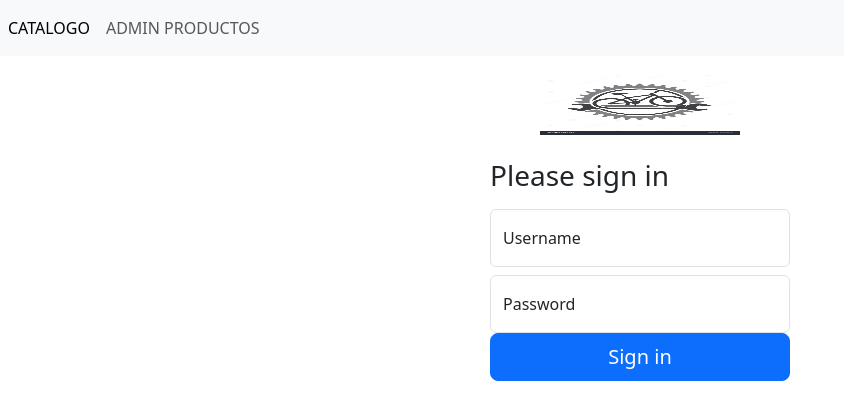
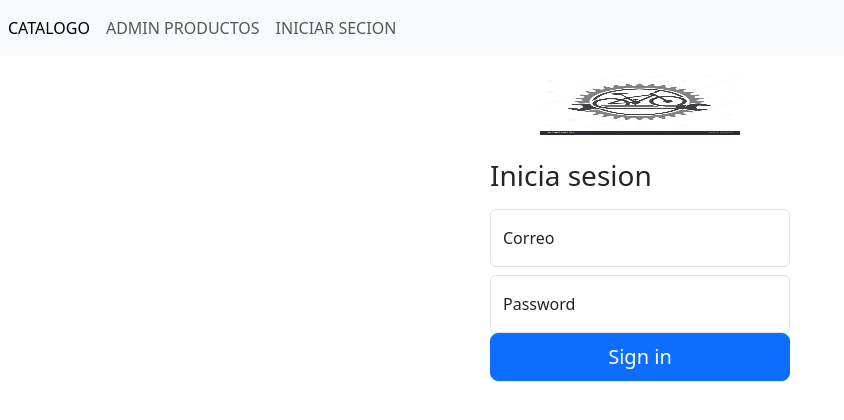
Before and after one commit to williRR/pagina-CRUD, a Flask app: page /login in a window 1280 px wide. Shown: the top 420 px of the page, without its empty margins (0-844 px from the left). Run offline with Flask 3, Linux system fonts and the light colour scheme; some libraries are stand-ins or nearby versions.

Commit message:
agregando funcion simple de login sin cifrado

```diff
--- a/app/app.py
+++ b/app/app.py
@@ -1,11 +1,11 @@
-from flask import Flask, render_template, request,url_for,redirect,flash,send_from_directory
+from flask import Flask, render_template, request,url_for,redirect,flash,send_from_directory,session,Response
 from flask_mysqldb import MySQL
 from datetime import datetime
 #importando mi archivo de configuracion para login
 from config import config
 import os
 
-app = Flask(__name__)
+app = Flask(__name__,template_folder='templates')
 
 #CONEXION A LA BASE DE DATOS
 app.config['MYSQL_HOST'] = 'localhost'
@@ -180,18 +180,30 @@ def descripcion(codigo):
     mysql.connection.commit()
     return render_template('admin/descripcionP.html',producto=datos[0])
 
-#
-@app.route('/')
-def loginP():
-    return redirect(url_for('login'))
+
+
 # LOGIN PAGUINA PRINCIPAL
 @app.route('/login', methods=['GET','POST'])
 def login():
-    if request.method=='POST':
-        print(request.form['username'])
+    if request.method=='POST' and 'correo' in request.form and 'password' :
+        correo = request.form['correo']
+        password = request.form['password']
+
+        cursor=mysql.connection.cursor()
+        cursor.execute('USE tienda')
+        cursor.execute('SELECT * FROM usuarios WHERE correo=%s AND password=%s',(correo,password,))
+        account=cursor.fetchone()
+
+        if account:
+            # Si se encuentra un usuario, redirige a la página de menú
+            return redirect(url_for('index'))
+        else:
+            # Si no se encuentra un usuario, redirige a la página de inicio de sesión con un mensaje de error
+            return render_template('admin/login.html', error='Invalid credentials')
+    else:
+        # Si la solicitud no es un POST o los campos necesarios no están en el formulario, redirige a la página de inicio de sesión
         return render_template('admin/login.html')
-    else:
-        return render_template('admin/login.html')
+
 
 if __name__ == '__main__':
 
--- a/app/templates/admin/cabecera.html
+++ b/app/templates/admin/cabecera.html
@@ -35,6 +35,7 @@
         <a class="nav-item nav-link active" href="/" aria-current="page"> CATALOGO </a>
 
         <a class="nav-item nav-link" href="/administrar_productos">ADMIN PRODUCTOS</a>
+        <a class="nav-item nav-link" href="/login">INICIAR SECION</a>
 
     </div>
 </nav>
--- a/app/templates/admin/login.html
+++ b/app/templates/admin/login.html
@@ -5,10 +5,10 @@
 <form class="form-signin" action="/login" method="POST">
     <img class="mb-4" src="{{ url_for('static', filename='img/logo.jpg') }}" alt="" width="100" height="60">
 
-    <h1 class="h3 mb-3 fw-normal">Please sign in</h1>
+    <h1 class="h3 mb-3 fw-normal">Inicia sesion</h1>
     <div class="form-floating">
-        <input type="text" class="form-control" id="username" name="username" placeholder="Username">
-        <label for="username">Username</label>
+        <input type="text" class="form-control" id="correo" name="correo" placeholder="correo">
+        <label for="username">Correo</label>
     </div>
     <div class="form-floating mt-2">
         <input type="password" class="form-control" name="password" placeholder="Password">
```
Also changed, not shown: base de datos.txt (+7 -0 lines).
